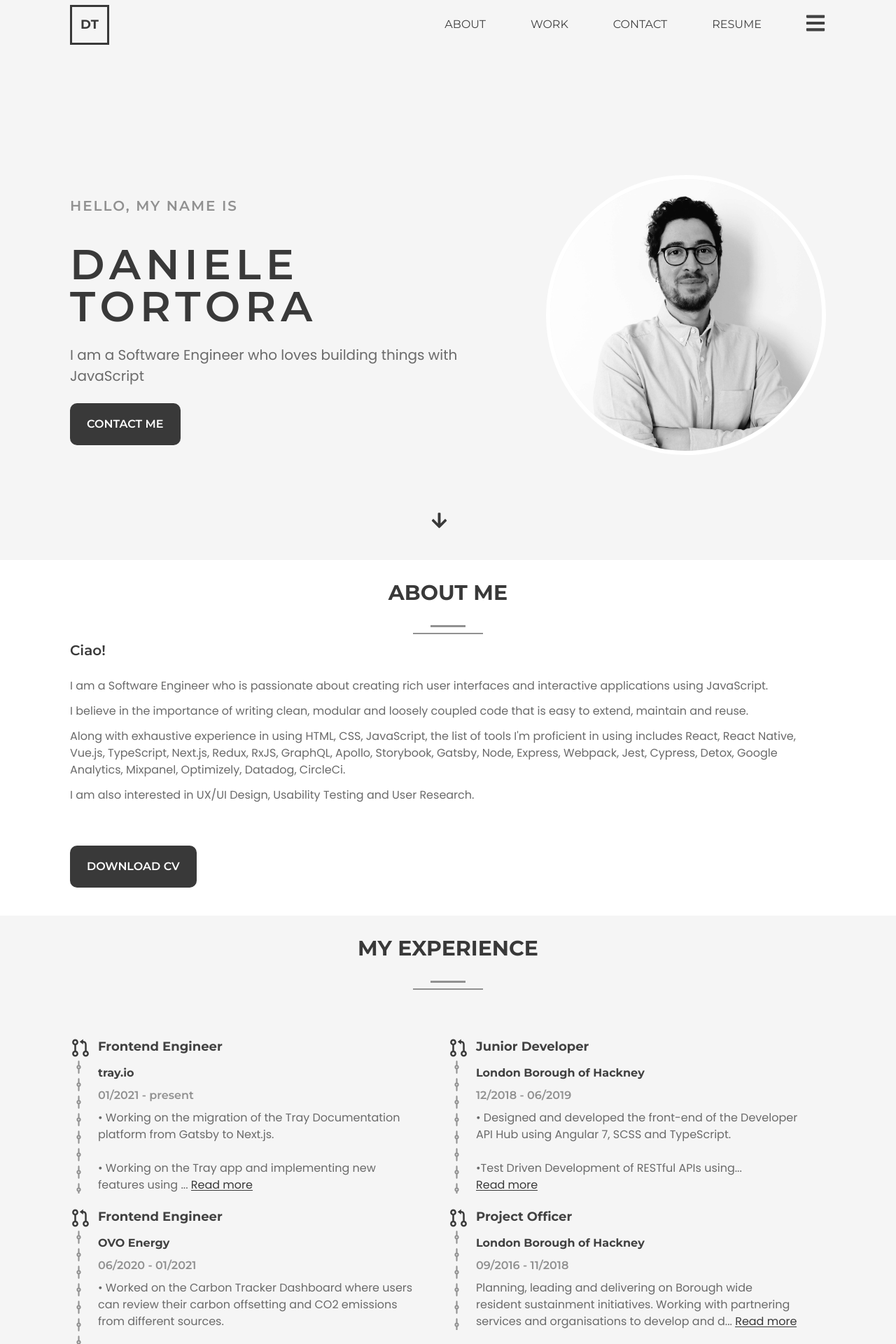
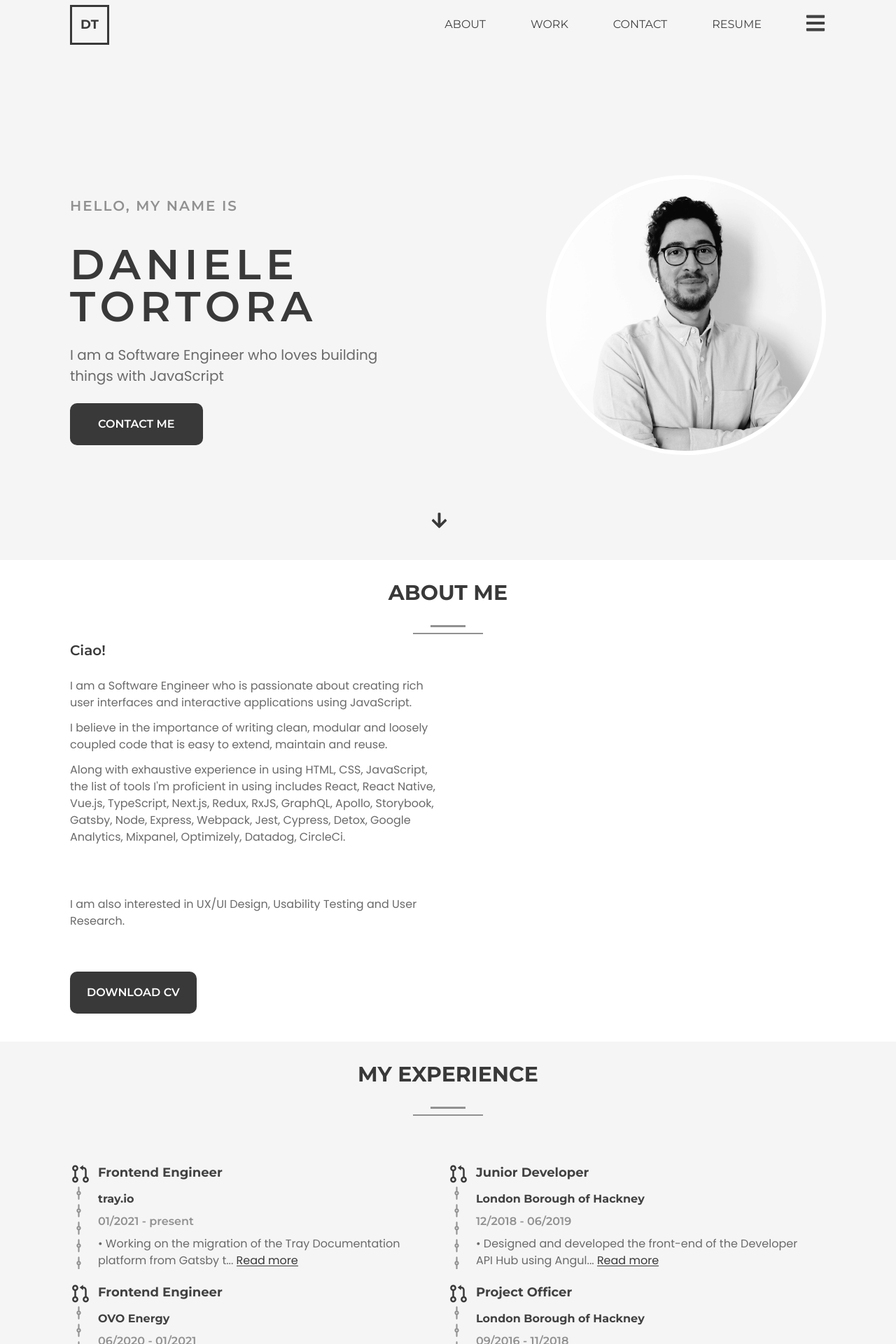
Before and after one commit to floroz/portfolio-v2, a Next.js app: page / in a window 1280 px wide. Shown: the top 1920 px of the page at 70% size. Built offline with nearby package versions, Linux system fonts and the light colour scheme.

Commit message:
prototyping new style

```diff
--- a/src/components/About/About.styled.tsx
+++ b/src/components/About/About.styled.tsx
@@ -1,5 +1,5 @@
 import styled from "@emotion/styled";
-import { mqMedium } from "styles";
+import { mqMedium, mqXLarge } from "styles";
 
 export const Section = styled.section`
   position: relative;
@@ -7,10 +7,17 @@ export const Section = styled.section`
   background-color: ${({ theme }) => theme.colors.white};
 
   ${(props) => props.theme.mixins.pagePaddings}
+  margin: 0 auto;
   margin-bottom: ${(props) => props.theme.spacing.xlarge};
+  display: flex;
+  justify-content: center;
+  align-items: center;
 `;
 
 export const Flexbox = styled.div`
+  margin: 0 auto;
+  width: 100%;
+  max-width: 125rem;
   display: flex;
   justify-content: flex-start;
   align-items: flex-start;
@@ -20,10 +27,10 @@ export const Flexbox = styled.div`
 
     p:last-of-type {
 
-    margin-bottom: ${spacing.xxlarge};
+    margin: ${spacing.xxlarge} 0;
 
     ${mqMedium(`
-      margin-bottom: ${spacing.large};
+      margin: ${spacing.large} 0;
     `)}
   }
 // TODO: I don't like this mods to the CTALink, I might come back to this.
@@ -34,6 +41,15 @@ export const Flexbox = styled.div`
     `)}
   }
     `}
+`;
+
+export const TextContainer = styled.div`
+  display: flex;
+  flex-direction: column;
+  align-self: flex-start;
+  justify-content: flex-start;
+  align-items: flex-start;
+  width: 50%;
 `;
 
 export const SubTitle = styled.p`
@@ -52,4 +68,5 @@ export const Text = styled.p`
     font-size: ${theme.fontSizes.small};
     margin-bottom: ${theme.spacing.small};
   `}
+  max-width: 80rem;
 `;
--- a/src/components/About/About.tsx
+++ b/src/components/About/About.tsx
@@ -2,13 +2,20 @@ import React from "react";
 import Heading2 from "shared/Heading2";
 import CTALink from "shared/CTALink";
 
-import { Section, Text, SubTitle, Flexbox } from "./About.styled";
+import {
+  Section,
+  Text,
+  SubTitle,
+  Flexbox,
+  TextContainer,
+} from "./About.styled";
 
 const About = () => {
   return (
     <Section id="about">
       <Flexbox>
         <Heading2>About Me</Heading2>
+        <TextContainer>
           <SubTitle>Ciao!</SubTitle>
           <Text>
             I am a Software Engineer who is passionate about creating rich user
@@ -21,9 +28,9 @@ const About = () => {
           <Text>
             Along with exhaustive experience in using HTML, CSS, JavaScript, the
             list of tools I'm proficient in using includes React, React Native,
-          Vue.js, TypeScript, Next.js, Redux, RxJS, GraphQL, Apollo, Storybook,
-          Gatsby, Node, Express, Webpack, Jest, Cypress, Detox, Google
-          Analytics, Mixpanel, Optimizely, Datadog, CircleCi.
+            Vue.js, TypeScript, Next.js, Redux, RxJS, GraphQL, Apollo,
+            Storybook, Gatsby, Node, Express, Webpack, Jest, Cypress, Detox,
+            Google Analytics, Mixpanel, Optimizely, Datadog, CircleCi.
           </Text>
           <Text>
             I am also interested in UX/UI Design, Usability Testing and User
@@ -32,6 +39,7 @@ const About = () => {
           <CTALink variant="primary" href="/resume.pdf">
             Download CV
           </CTALink>
+        </TextContainer>
       </Flexbox>
     </Section>
   );
--- a/src/components/Contact/Contact.styled.tsx
+++ b/src/components/Contact/Contact.styled.tsx
@@ -27,6 +27,13 @@ export const Section = styled.section`
   background-color: ${({ theme }) => theme.colors.white};
 
   ${(props) => props.theme.mixins.pagePaddings};
+`;
+
+export const Container = styled.div`
+  position: relative;
+  margin: 0 auto;
+  width: 100%;
+  max-width: 125rem;
   display: flex;
   justify-content: flex-start;
   align-items: center;
--- a/src/components/Contact/Contact.tsx
+++ b/src/components/Contact/Contact.tsx
@@ -2,6 +2,7 @@ import React, { useState } from "react";
 import {
   Section,
   NameInput,
+  Container,
   EmailInput,
   TextInput,
   SubmitButton,
@@ -53,6 +54,7 @@ const Contact = (props: Props) => {
 
   return (
     <Section id="contact">
+      <Container>
         <Heading2>Get in Touch</Heading2>
         <Form onSubmit={onSubmitHandler}>
           <NameGroup>
@@ -77,6 +79,7 @@ const Contact = (props: Props) => {
             {isSuccess && <Check />}
           </SubmitButton>
         </Form>
+      </Container>
     </Section>
   );
 };
--- a/src/components/Header/Header.styled.tsx
+++ b/src/components/Header/Header.styled.tsx
@@ -27,15 +27,17 @@ export const HeaderContainer = styled.header`
   display: flex;
   justify-content: stretch;
   align-items: center;
+  ${(props) => props.theme.mixins.pagePaddings}
 `;
 
 export const HeaderGrid = styled.div`
   display: grid;
   grid-template-columns: min-content 1fr;
+  margin: 0 auto;
   width: 100%;
+  max-width: 125rem;
   justify-content: center;
   align-items: center;
-  ${(props) => props.theme.mixins.pagePaddings}
 `;
 
 export const Logo = styled.a`
--- a/src/components/Hero/Hero.styled.tsx
+++ b/src/components/Hero/Hero.styled.tsx
@@ -3,9 +3,8 @@ import { mqLarge, mqMedium, mqXLarge } from "styles";
 import CTALink from "shared/CTALink";
 
 export const Link = styled(CTALink)`
-  ${mqLarge(`
-  width: 100%;
-`)}
+  padding-left: ${(props) => props.theme.spacing.xlarge};
+  padding-right: ${(props) => props.theme.spacing.xlarge};
 `;
 
 export const Section = styled.section`
@@ -13,23 +12,34 @@ export const Section = styled.section`
   width: 100%;
   height: 100vh;
   background-color: ${({ theme }) => theme.colors.background};
+  ${(props) => props.theme.mixins.pagePaddings}
+  padding-top: 10rem;
+
+  ${mqLarge(`
+    height: auto;
+    display: grid;
+    padding-bottom: 10rem;
+    padding-top: 15rem;
+  `)}
+`;
+
+export const Grid = styled.div`
+  width: 100%;
+  max-width: 125rem;
+  margin: 0 auto;
+  height: 100%;
   display: grid;
-  grid-template-columns: 1fr min-content;
+  grid-template-columns: minmax(min-content, 60rem) minmax(min-content, 60rem);
   grid-gap: ${(props) => props.theme.spacing.large};
   justify-items: center;
   align-items: center;
-  ${(props) => props.theme.mixins.pagePaddings}
-  padding-top: 10rem;
-
   ${({ theme }) => `
 
     ${mqLarge(`
-    height: auto;
     display: grid;
     grid-template-columns: 1fr;
     grid-gap: ${theme.spacing.medium};
-    padding-bottom: 10rem;
-    padding-top: 15rem;
+
   `)}
   `}
 `;
@@ -103,6 +113,7 @@ export const P = styled.p`
 `;
 
 export const ImgCircle = styled.div`
+  justify-self: flex-end;
   border-radius: 50%;
   overflow: hidden;
   width: 40rem;
@@ -116,6 +127,7 @@ export const ImgCircle = styled.div`
   `)}
 
   ${mqLarge(`
+    justify-self: center;
     width: 25rem;
     height: 25rem;
   `)}
--- a/src/components/Hero/Hero.tsx
+++ b/src/components/Hero/Hero.tsx
@@ -2,6 +2,7 @@ import React from "react";
 import {
   Section,
   H1,
+  Grid,
   P,
   Span,
   Img,
@@ -17,6 +18,7 @@ const Hero = () => {
   return (
     <>
       <Section id="home">
+        <Grid>
           <Intro>
             <H1>
               <Span>Hello, my name is </Span>
@@ -38,6 +40,7 @@ const Hero = () => {
           <ArrowDown>
             <FaArrowDown />
           </ArrowDown>
+        </Grid>
       </Section>
     </>
   );
--- a/src/components/Work/Work.styled.tsx
+++ b/src/components/Work/Work.styled.tsx
@@ -14,6 +14,8 @@ export const Section = styled.section`
 `;
 
 export const WorkExperience = styled.div`
+  width: 100%;
+  max-width: 125rem;
   display: grid;
   grid-template-columns: repeat(2, 1fr);
   margin: ${(props) => props.theme.spacing.xxlarge} 0;
@@ -24,11 +26,8 @@ export const WorkExperience = styled.div`
 `;
 
 export const ColumnWrapper = styled.div`
-  margin: 0 0;
   ${({ theme }) => `
-  ${mqXLarge(`
-    margin: 0 ${theme.spacing.xlarge};
-  `)}
+
 
 `}
 `;
--- a/src/components/WorkItem/WorkItem.tsx
+++ b/src/components/WorkItem/WorkItem.tsx
@@ -44,7 +44,7 @@ const WorkItem = ({
   const { numbersOfIconsToRender } = useIconNumbers(workExpRef);
   const [isDescriptionExpanded, setIsDescriptionExpanded] = useState(false);
 
-  const truncatedDescription = description.slice(0, 150).concat("...");
+  const truncatedDescription = description.slice(0, 75).concat("...");
 
   return (
     <WorkExp style={workItemStyles} {...others} ref={workExpRef}>
--- a/src/shared/CTALink.tsx
+++ b/src/shared/CTALink.tsx
@@ -15,7 +15,6 @@ const A = styled.a<{ variant: "primary" | "secondary" }>`
     ${mqLarge(`
       padding: ${spacing.small} ${spacing.medium};
       font-size: ${fontSizes.xsmall};
-
     `)}
 
     ${mqSmall(`
```
Lines whose indentation alone changed are shown as unchanged.
